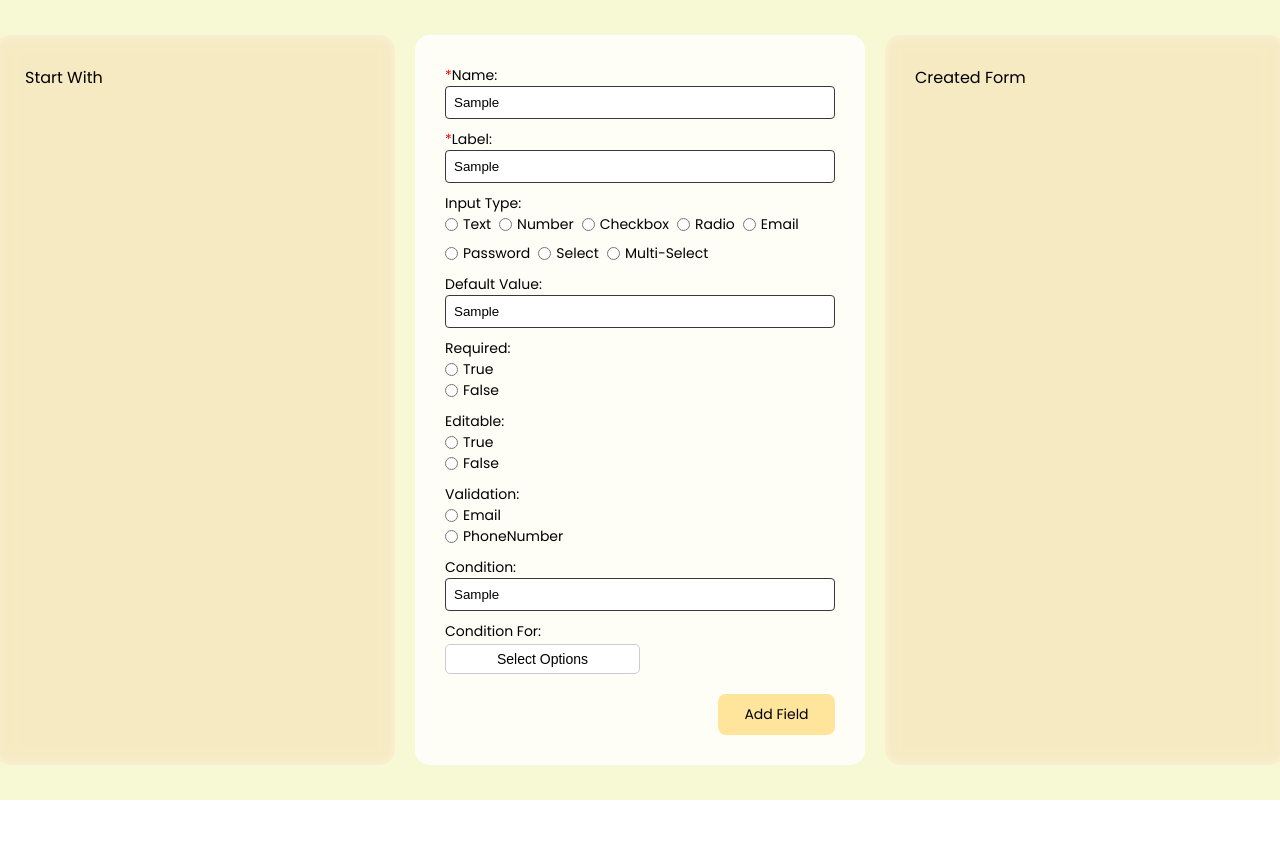
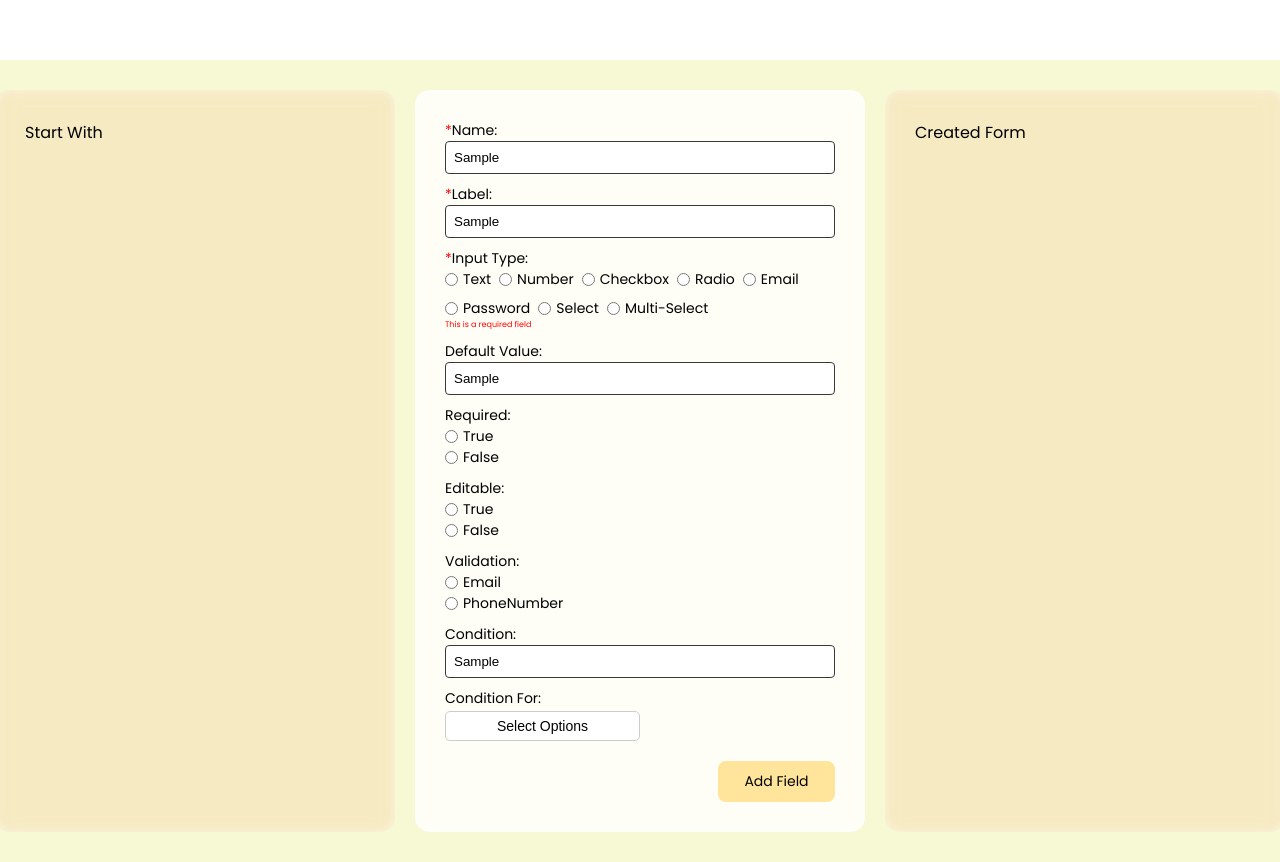
Before and after one commit to Harshsharma916/Step-form-kit, a Next.js app: page / in a window 1280 px wide. Both pictures are taken after typing "Sample", "Sample", "Sample", "Sample" into the empty fields and a click on the button "Add Field". Before the commit the page ends 800 px from the top, so only its background shows below. Built offline with nearby package versions, Linux system fonts and the light colour scheme.

Commit message:
handelled error cases

```diff
--- a/src/app/create-form/createForm.module.css
+++ b/src/app/create-form/createForm.module.css
@@ -32,6 +32,43 @@
   background-color: rgb(255, 229, 156);
   /* background-color: rgb(244, 249, 153); */
 }
+
+.optionCont {
+  margin-top: 12px;
+}
+.optionList {
+  display: flex;
+  flex-wrap: wrap;
+  gap: 12px;
+}
+
+.optionList div {
+  display: flex;
+  align-items: center;
+  gap: 4px;
+}
+
+.optionList div {
+  font-size: 10px;
+  border-radius: 4px;
+  border: 0.5px solid black;
+  padding: 4px 8px;
+}
+
+.createOption {
+  display: flex;
+  align-items: flex-end;
+  gap: 12px;
+}
+
+.createOption button {
+  height: auto;
+  padding: 8px 10px;
+  border-radius: 4px;
+  border: none;
+  background-color: rgb(255, 229, 156);
+}
+
 .inputField {
   display: flex;
   flex-direction: column;
--- a/src/app/create-form/index.tsx
+++ b/src/app/create-form/index.tsx
@@ -15,6 +15,7 @@ import {
 } from "@/utils/interfaces";
 import React, { useContext, useState } from "react";
 import styles from "./createForm.module.css";
+import { MdOutlineCancel } from "react-icons/md";
 
 const CreateForm = () => {
   const { formElements, setFormElements, addFormElement, updateFormElement } =
@@ -151,20 +152,35 @@ const CreateForm = () => {
                       })
                     }
                     className={styles.inputField}
+                    required={true}
+                    error={error?.[formKey]}
                   />
                   {(singleFormElement.inputType == "checkbox" ||
                     singleFormElement.inputType == "radio" ||
                     singleFormElement.inputType == "select" ||
                     singleFormElement.inputType == "multi-select") && (
-                    <div>
-                      <div>
+                    <div className={styles.optionCont}>
+                      <div className={styles.optionList}>
                         {singleFormElement?.options?.map(
                           (option: any, idx: number) => (
-                            <div key={idx}>{option}</div>
+                            <div key={idx}>
+                              <p>{option} </p>
+                              <MdOutlineCancel
+                                size={12}
+                                onClick={() => {
+                                  setSingleFormElement({
+                                    ...singleFormElement,
+                                    options: singleFormElement.options.filter(
+                                      (e: any) => e != option
+                                    ),
+                                  });
+                                }}
+                              />
+                            </div>
                           )
                         )}
                       </div>
-                      <div>
+                      <div className={styles.createOption}>
                         <TextInput
                           name={"options"}
                           label={"Options"}
--- a/src/app/page.module.css
+++ b/src/app/page.module.css
@@ -1,8 +1,14 @@
+.header {
+  width: 100%;
+  height: 60px;
+  background-color: white;
+}
 .page {
   display: flex;
   justify-content: center;
   align-items: center;
-  height: 100vh;
+  min-height: 100vh;
   width: 100%;
+  padding: 30px;
   background-color: rgb(247, 249, 212);
 }
--- a/src/app/page.tsx
+++ b/src/app/page.tsx
@@ -5,10 +5,13 @@ import CreateForm from "./create-form";
 
 export default function Home() {
   return (
-    <FormElementsProvider>
+    <>
+      <div className={styles.header}></div>
       <div className={styles.page}>
-        <CreateForm />
+        <FormElementsProvider>
+          <CreateForm />
+        </FormElementsProvider>
       </div>
-    </FormElementsProvider>
+    </>
   );
 }
--- a/src/components/formFieldComponents.tsx
+++ b/src/components/formFieldComponents.tsx
@@ -135,10 +135,14 @@ export const RadioInput: React.FC<FormElementProps> = ({
   options,
   required,
   className,
+  error,
 }) => {
   return (
     <div className={className}>
-      <label>{label}</label>
+      <label>
+        {required && <span style={{ color: "red" }}>*</span>}
+        {label}
+      </label>
       <div
         style={
           name == "inputType"
@@ -167,6 +171,9 @@ export const RadioInput: React.FC<FormElementProps> = ({
           </div>
         ))}
       </div>
+      {error && (
+        <p style={{ fontSize: "8px", color: "red", margin: 0 }}>{error} </p>
+      )}
     </div>
   );
 };
```
Also changed, not shown: package.json (+4 -3 lines), 1 other file (tests, documents, lock files or other folders).
